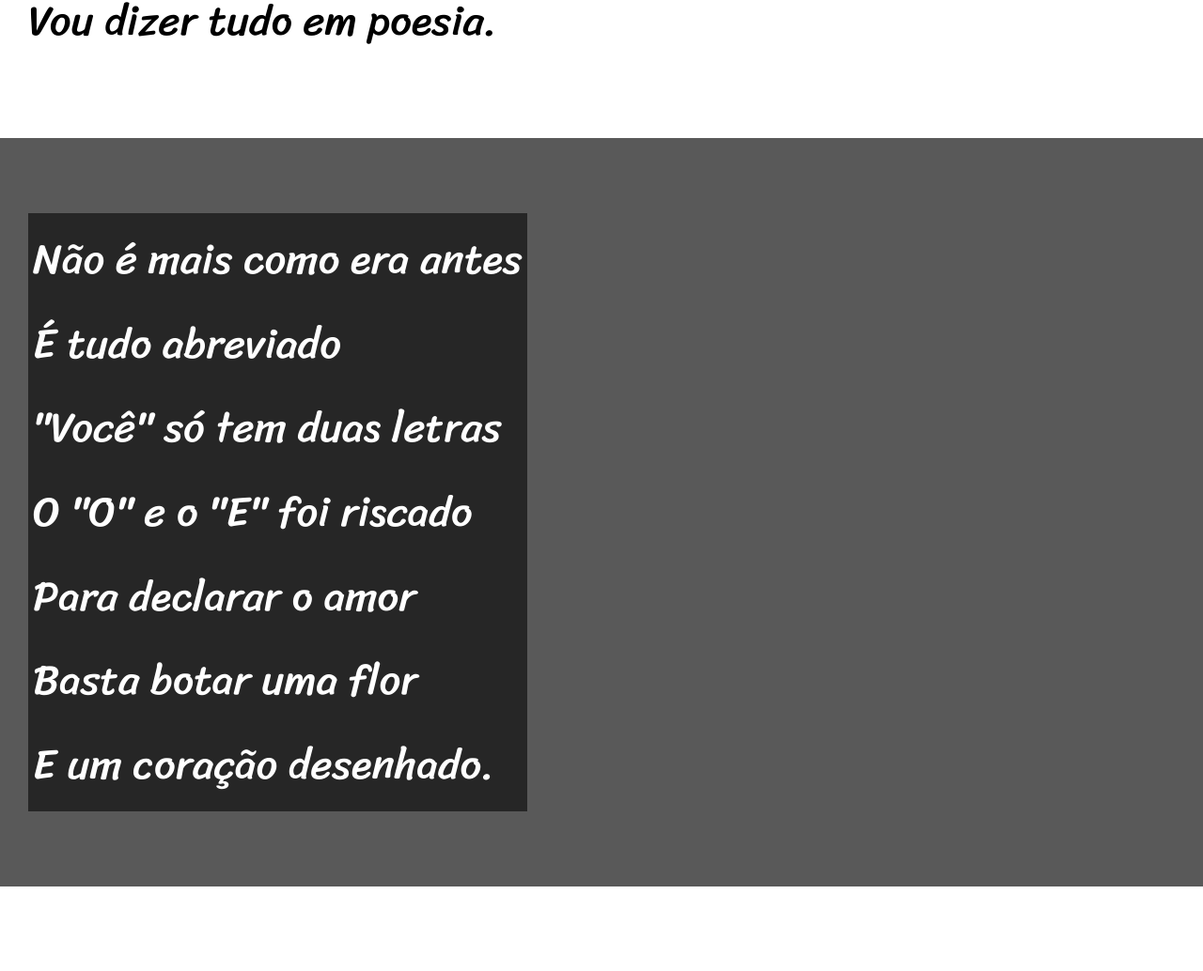
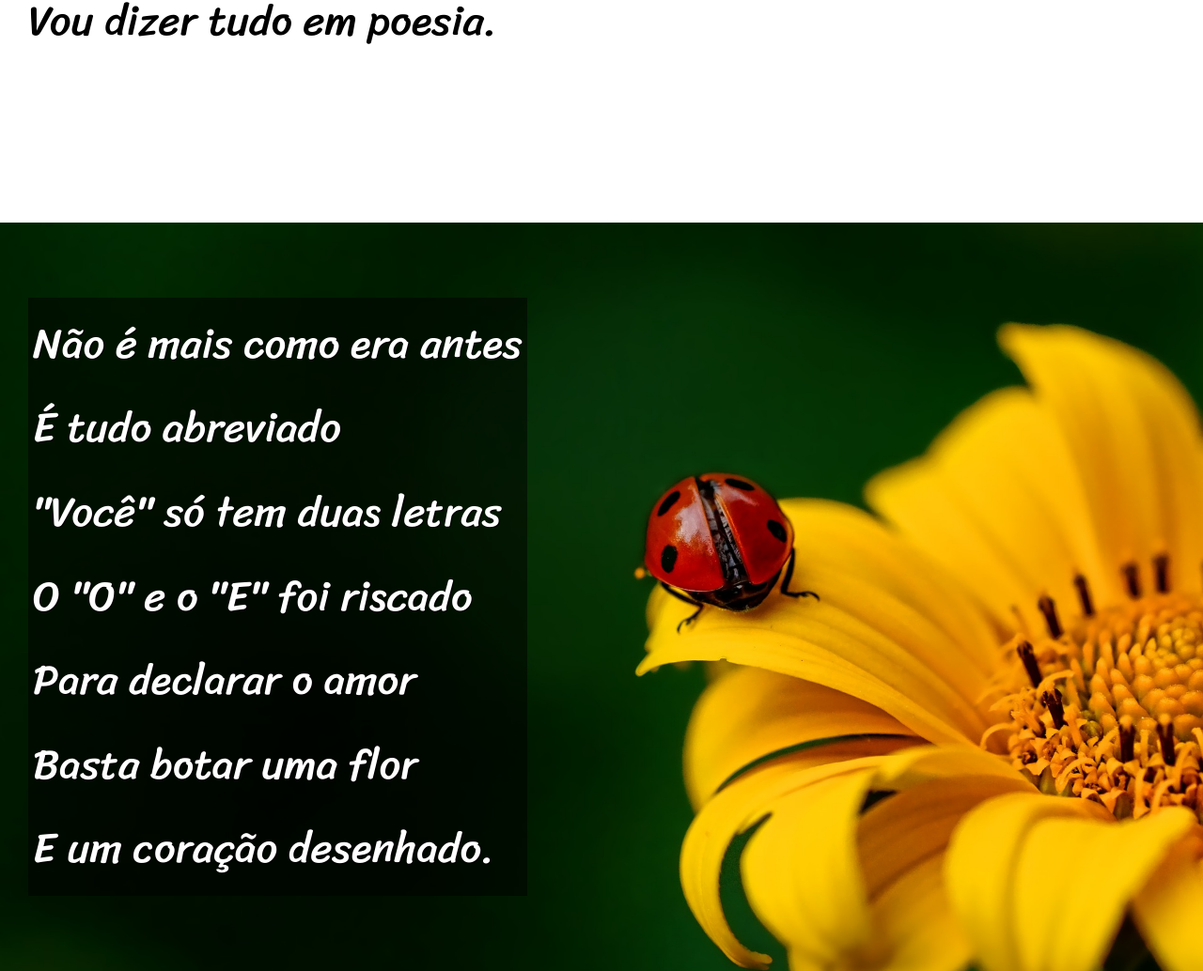
Before and after one commit to douglasoliveira96/Projeto_cordel, a plain HTML site: page index.html in a window 1280 px wide. Shown: the part 900-1934 px from the top of the page at 94% size. Drawn offline with Linux system fonts and the light colour scheme.

Commit message:
Imagens com efeito Parallax simples
https://www.youtube.com/watch?v=UnYur3GqcDc

```diff
--- a/estilo/style.css
+++ b/estilo/style.css
@@ -61,6 +61,10 @@ section {
     font-size: 3.5vw;
 }
 
+section > p {
+    padding-bottom: 2em;
+}
+
 section.normal {
     background-color: white;
     color: black;
@@ -68,12 +72,26 @@ section.normal {
 
 section.imagem {
     color: white;
+    box-shadow: inset 6px 6x 13px 0 rgba(0, 0, 0, 0.473);
+    background-size: cover;
+    background-attachment: fixed;
 }
 
 section.imagem > p {
     display: inline-block;
     padding: 5px;
-    background-color: #262626;
+    background-color: rgba(0, 0, 0, 0.514);
+    text-shadow: 1px 1px 0px black;
+}
+
+section#img01 {
+    background-image: url('../img/background001.jpg');
+    background-position: right center;
+}
+
+section#img02 {
+    background-image: url('../img/background002.jpg');
+    background-position: center;
 }
 
 footer {
--- a/index.html
+++ b/index.html
@@ -31,7 +31,7 @@
         </p>
     </section>
 
-    <section class="imagem">
+    <section class="imagem" id="img01">
         <p>Não é mais como era antes <br>
 
             É tudo abreviado <br>
@@ -64,7 +64,7 @@
             Ele vale um alto preço. <br>
         </p>
     </section>
-    <section class="imagem">
+    <section class="imagem" id="img02">
         <p>
             Pra piorar a liguagem <br>
 
```
Also changed, not shown: img/background001.jpg (renamed from estilo/img/background001.jpg), img/background002.jpg (renamed from estilo/img/background002.jpg), img/cordel-moderno.txt (renamed from estilo/img/cordel-moderno.txt), img/fofo.jpg (renamed from estilo/img/fofo.jpg).
